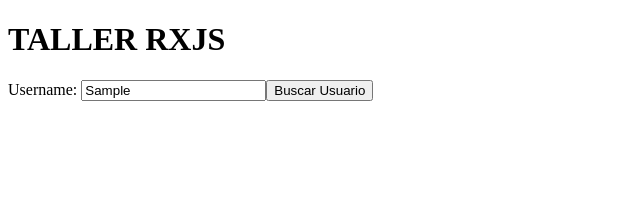
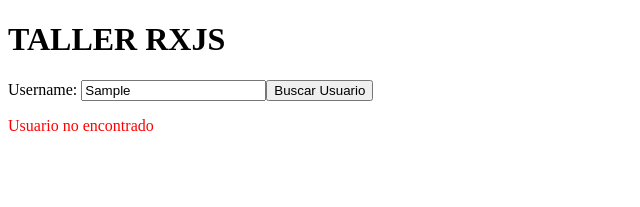
Before and after one commit to KillerZeus666/TallerRXJS, an Angular app in the folder TallerRXJS/: page / in a window 1280 px wide. Both pictures are taken after typing "Sample" into the empty fields and a click on the button "Buscar Usuario". Shown: the top 207 px of the page, without its empty margins (0-640 px from the left). Built offline with nearby package versions, Linux system fonts and the light colour scheme; no server answers.

Commit message:
Agregando funcionalidad de que si el usuario no existe, muestra un mensaje

```diff
--- a/TallerRXJS/src/app/app.component.html
+++ b/TallerRXJS/src/app/app.component.html
@@ -12,4 +12,6 @@
     <p>Username: {{ usuario.username }}</p>
     <p>Email: {{ usuario.email }}</p>
   </ng-container>
+
+  <p *ngIf="usuarioNoEncontrado" style="color: red;">Usuario no encontrado</p>
 </div>
--- a/TallerRXJS/src/app/app.component.ts
+++ b/TallerRXJS/src/app/app.component.ts
@@ -10,6 +10,8 @@ import { User } from './models/User';
 })
 export class AppComponent {
   title = 'TallerRXJS';
+  usuarioNoEncontrado: boolean = false; // Nueva variable
+
   ROOT_URL = "https://dummyjson.com";
 
   // Para Realizar Peticiones HTTP
@@ -24,25 +26,27 @@ export class AppComponent {
   txUser: string = "";
 
   searchUser() {
-    // Verifica que txUser no esté vacío
     if (!this.txUser.trim()) {
       console.warn("El campo de búsqueda está vacío.");
       this.usuario = null;
+      this.usuarioNoEncontrado = false;
       return;
     }
 
     this.http.get<any>(`${this.ROOT_URL}/users/search?q=${this.txUser}`).subscribe({
       next: (userInfo) => {
         if (userInfo.users && userInfo.users.length > 0) {
-          this.usuario = userInfo.users[0]; // Obtiene el primer usuario de la lista
+          this.usuario = userInfo.users[0];
+          this.usuarioNoEncontrado = false;
         } else {
           this.usuario = null;
-          console.warn("Usuario no encontrado.");
+          this.usuarioNoEncontrado = true;
         }
       },
       error: (err) => {
         console.error("Error al buscar usuario:", err);
         this.usuario = null;
+        this.usuarioNoEncontrado = true;
       }
     });
   }
```
